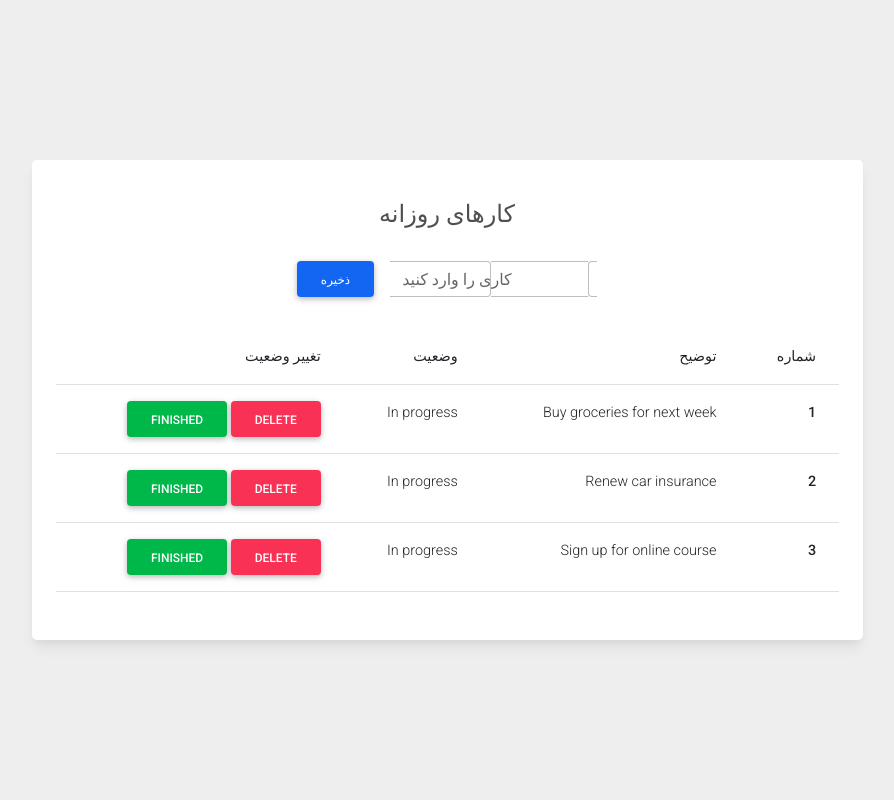
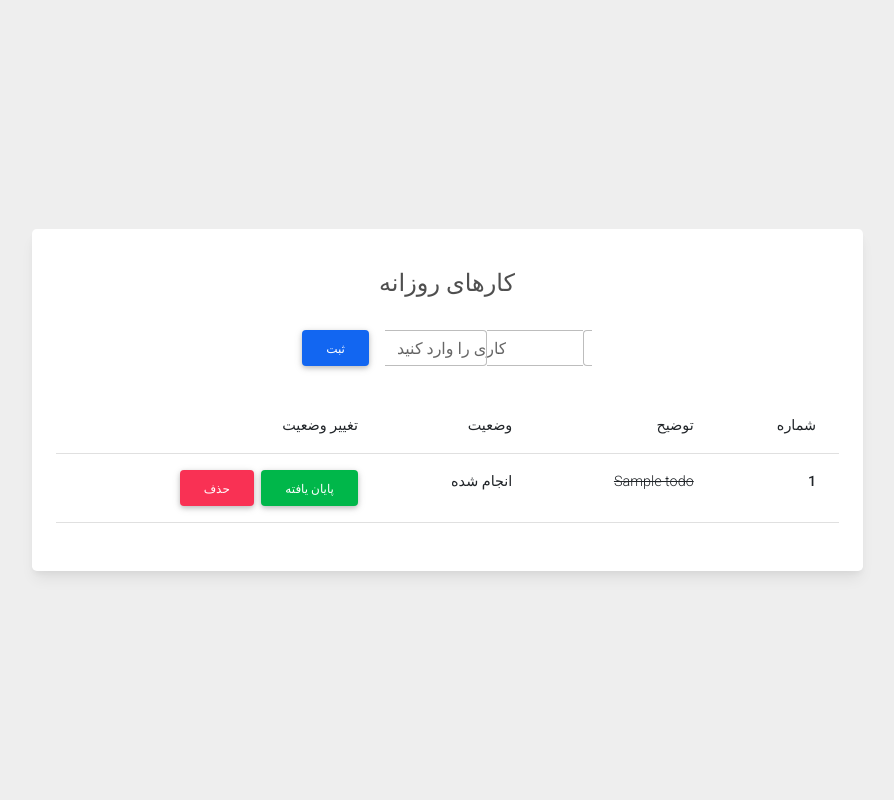
Before and after one commit to bakefayat/global_do_list, a Django app: page / in a window 1280 px wide. Shown: the whole page, without its empty margins (193-1087 px from the left). Run offline with Django 4.2, Linux system fonts and the light colour scheme; tables that the repository leaves empty hold one stand-in row (values such as "Sample post").

Commit message:
todolist now display correctly on front.

```diff
--- a/templates/todos/base.html
+++ b/templates/todos/base.html
@@ -38,7 +38,7 @@
               </div>
 
               <div class="col-12">
-                <button type="submit" class="btn btn-primary">ذخیره</button>
+                <button type="submit" class="btn btn-primary">ثبت</button>
               </div>
 
             </form>
@@ -53,33 +53,31 @@
                 </tr>
               </thead>
               <tbody>
+              {% for item in items %}
                 <tr>
-                  <th scope="row">1</th>
-                  <td>Buy groceries for next week</td>
-                  <td>In progress</td>
+                  <th scope="row">{{ forloop.counter }}</th>
                   <td>
-                    <button type="submit" class="btn btn-danger">Delete</button>
-                    <button type="submit" class="btn btn-success ms-1">Finished</button>
+                      {% if item.status == 'co' %}
+                          <del>{{ item.title }}</del>
+                      {% else %}
+                          {{ item.title }}
+                      {% endif %}
+                  </td>
+                    <td>
+                     {% if item.status == 'co' %}
+                         انجام شده
+                     {% elif item.status == 'on' %}
+                         در دست اقدام
+                    {% elif item.status == 'un' %}
+                         اقدام نشده
+                     </td>
+                    {% endif %}
+                  <td>
+                    <button type="submit" class="btn btn-success ms-1">پایان یافته</button>
+                    <button type="submit" class="btn btn-danger">حذف</button>
                   </td>
                 </tr>
-                <tr>
-                  <th scope="row">2</th>
-                  <td>Renew car insurance</td>
-                  <td>In progress</td>
-                  <td>
-                    <button type="submit" class="btn btn-danger">Delete</button>
-                    <button type="submit" class="btn btn-success ms-1">Finished</button>
-                  </td>
-                </tr>
-                <tr>
-                  <th scope="row">3</th>
-                  <td>Sign up for online course</td>
-                  <td>In progress</td>
-                  <td>
-                    <button type="submit" class="btn btn-danger">Delete</button>
-                    <button type="submit" class="btn btn-success ms-1">Finished</button>
-                  </td>
-                </tr>
+              {% endfor %}
               </tbody>
             </table>
 
--- a/todos/views.py
+++ b/todos/views.py
@@ -1,9 +1,10 @@
 from django.shortcuts import render
 from django.views.generic import View
-
+from .models import Todos
 # Create your views here.
 
 
 class HomeView(View):
     def get(self, request, *args, **kwargs):
-        return render(request, "todos/base.html", {'flavor': 123})
+        todo_items = Todos.objects.all()
+        return render(request, "todos/base.html", {'items': todo_items})
```
